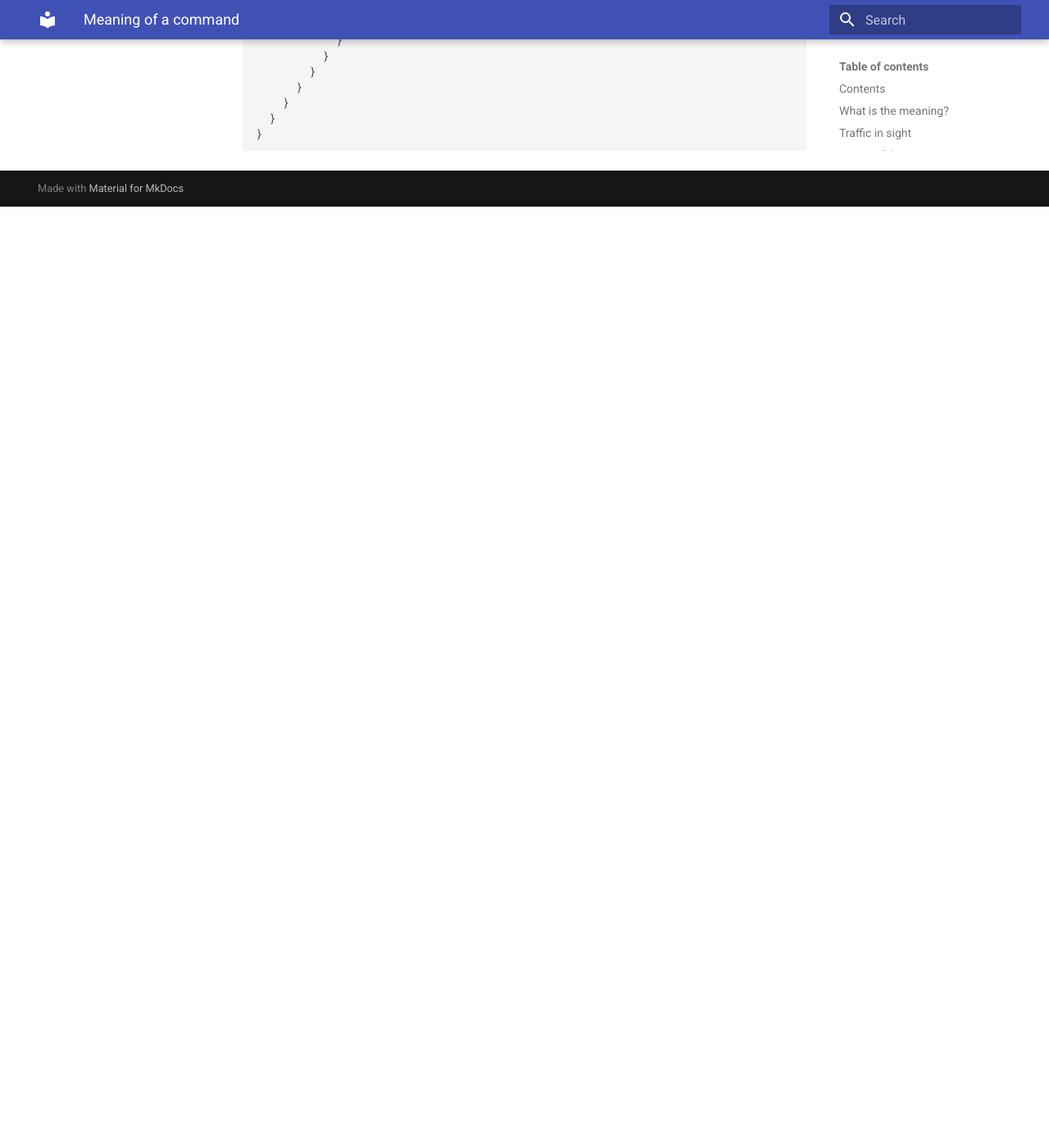
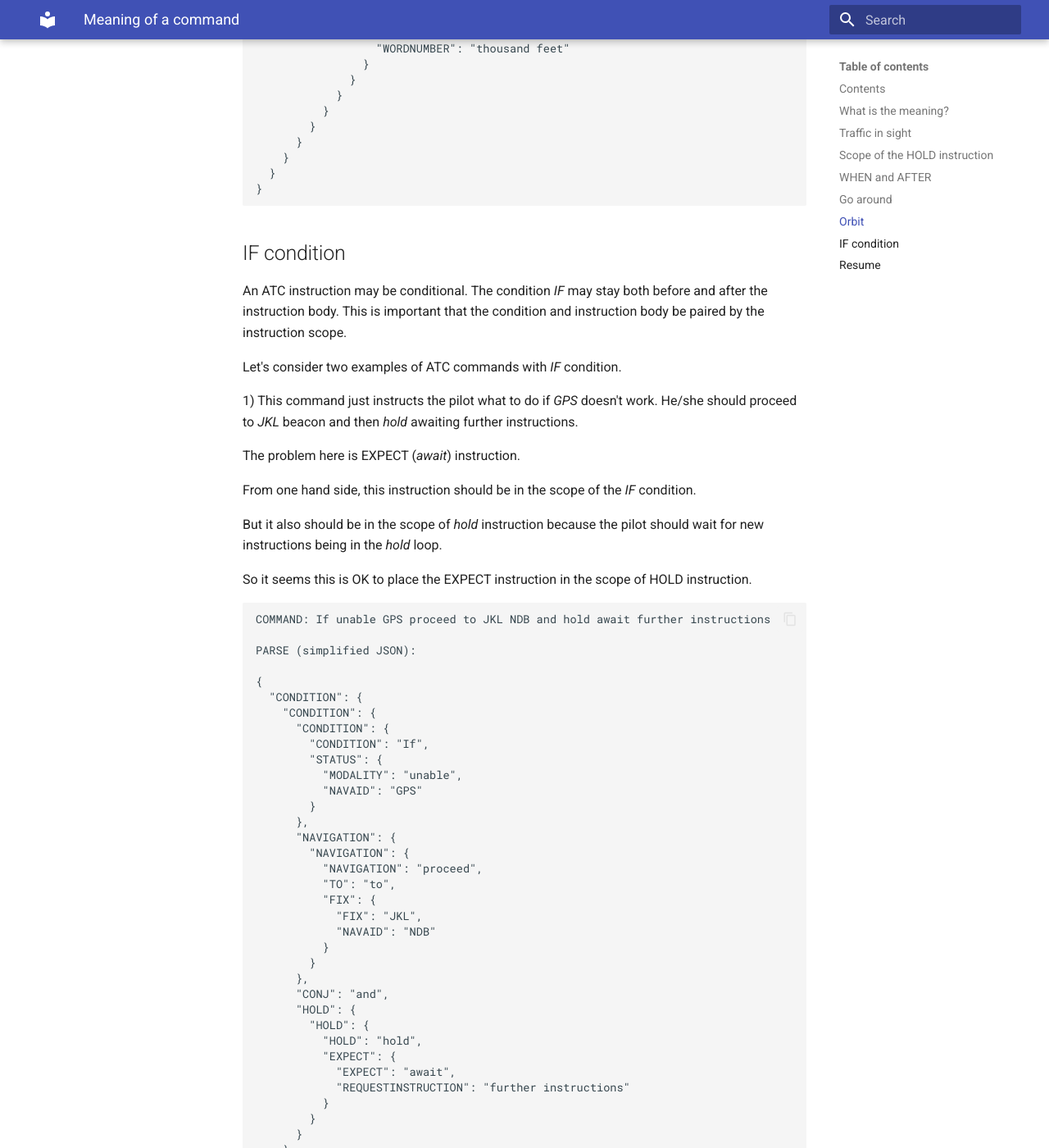
Before and after one commit to sash-tim/ATC-parsing, an MkDocs documentation site: the page built from docs/meaning_of_a_command.md, in a window 1280 px wide and 1400 px high, scrolled down 15611 px. Shown: the whole window at 82% size. Built offline with MkDocs 1.6.1 and Material for MkDocs 9.7.7, drawn with Linux system fonts in a browser that asks for light colours; before the commit the page ends 15863 px from its top, so only the background shows below that; some of the changed text lies outside the part shown.

Commit message:
IF condition, resume, web site updated

````diff
--- a/docs/meaning_of_a_command.md
+++ b/docs/meaning_of_a_command.md
@@ -7,6 +7,9 @@
 - [WHEN and AFTER](#when-and-after)
 - [Go around](#go-around)
 - [Orbit](#orbit)
+- [IF condition](#if-condition)
+- [Resume](#resume)
+
 
 
 ## What is the meaning?
@@ -755,3 +758,151 @@ PARSE (simplified JSON):
 }
 
 ```
+
+## IF condition
+
+An ATC instruction may be conditional. The condition *IF* may stay both before and after the instruction body. This is important that the condition and instruction body be paired by the instruction scope.
+
+Let's consider two examples of ATC commands with *IF* condition.
+
+1) This command just instructs the pilot what to do if *GPS* doesn't work. He/she should proceed to *JKL* beacon and then *hold* awaiting further instructions.
+
+The problem here is EXPECT (*await*) instruction.
+
+From one hand side, this instruction should be in the scope of the *IF* condition.
+
+But it also should be in the scope of *hold* instruction because the pilot should wait for new instructions being in the *hold* loop.
+
+So it seems this is OK to place the EXPECT instruction in the scope of HOLD instruction.
+
+```
+COMMAND: If unable GPS proceed to JKL NDB and hold await further instructions
+
+PARSE (simplified JSON):
+
+{
+  "CONDITION": {
+    "CONDITION": {
+      "CONDITION": {
+        "CONDITION": "If",
+        "STATUS": {
+          "MODALITY": "unable",
+          "NAVAID": "GPS"
+        }
+      },
+      "NAVIGATION": {
+        "NAVIGATION": {
+          "NAVIGATION": "proceed",
+          "TO": "to",
+          "FIX": {
+            "FIX": "JKL",
+            "NAVAID": "NDB"
+          }
+        }
+      },
+      "CONJ": "and",
+      "HOLD": {
+        "HOLD": {
+          "HOLD": "hold",
+          "EXPECT": {
+            "EXPECT": "await",
+            "REQUESTINSTRUCTION": "further instructions"
+          }
+        }
+      }
+    }
+  }
+}
+
+```
+
+2) Here N456CD is released - the pilot is granted a permission to take off at any time until a specified time moment.
+
+This permission is denied if the pilot didn't manage to take off before 15:25 Zulu time.
+
+```
+COMMAND: N456CD is released Void if not off by 1525 Zulu
+
+
+PARSE (simplified JSON):
+
+{
+  "CLEARANCE": {
+    "CALLSIGN": "N456CD",
+    "IS": "is",
+    "CLEARANCE": "released"
+  },
+  "OPERATION": {
+    "OPERATION": "Void",
+    "CONDITION": {
+      "CONDITION": "if",
+      "NEGATION": {
+        "NEGATION": "not",
+        "DEPARTURE": {
+          "OFF": "off",
+          "BY": "by",
+          "TIMEINFO": {
+            "TIMEINFO": "1525",
+            "PHONETICALPHABET": "Zulu"
+          }
+        }
+      }
+    }
+  }
+}
+```
+
+## Resume
+
+Let's consider this example:
+
+```
+COMMAND: United 112 fly heading 270 vector to rejoin Q42 airway Resume own navigation once established
+```
+
+What can we say about this command? It seems that in an early time moment *United 112* had a problem - for example with turbulence, or with another traffic separation or with something else.
+
+Because of this problem, the pilot was required to change his route by a controller.
+
+Now the problem is fixed and the pilot may *resume own navigation* (return to a route as it was filled in his flight plan?).
+
+But initially the pilot should *fly heading 270* to *rejoin Q42 airway* (route from flight plan?).
+
+Once this rejoining is *established*, the pilot is responsible for continuing to fly by the route as it was filed in his flight plan.
+
+```
+PARSE (simplified JSON):
+
+{
+  "CALLSIGN": {
+    "AIRCRAFT": "United",
+    "INTNUMBER": "112"
+  },
+  "HEADING": {
+    "NAVIGATION": "fly",
+    "HEADING": {
+      "HEADING": "heading",
+      "INTNUMBER": "270"
+    }
+  },
+  "RADAR": {
+    "RADAR": "vector",
+    "TO": "to",
+    "NAVIGATION": {
+      "NAVIGATION": "rejoin",
+      "ROUTING": {
+        "ROUTE": "Q42",
+        "ROUTE": "airway"
+      }
+    }
+  },
+  "RESUME": {
+    "RESUME": "Resume",
+    "DISCRETION": "own navigation",
+    "CONDITION": {
+      "CONDITION": "once",
+      "STATUS": "established"
+    }
+  }
+}
+```
--- a/setup.py
+++ b/setup.py
@@ -2,7 +2,7 @@ from setuptools import setup, find_packages
 
 setup(
     name="ATC_parsing",
-    version="1.2.15",
+    version="1.2.16",
     packages=find_packages(),
     include_package_data=True,
     package_data={"ATC_parsing":["data/*"]},
````
Also changed, not shown: 1 other file.
